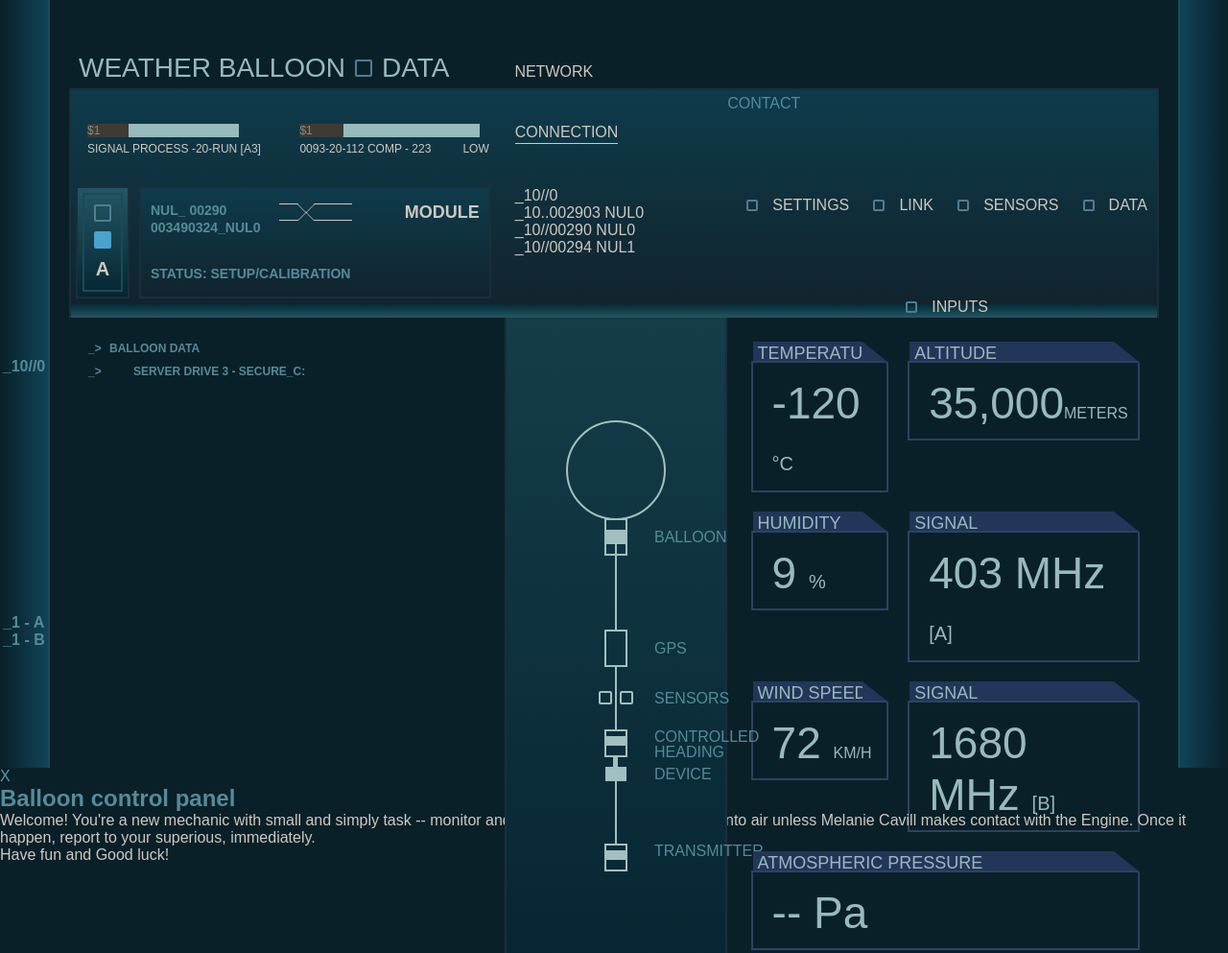
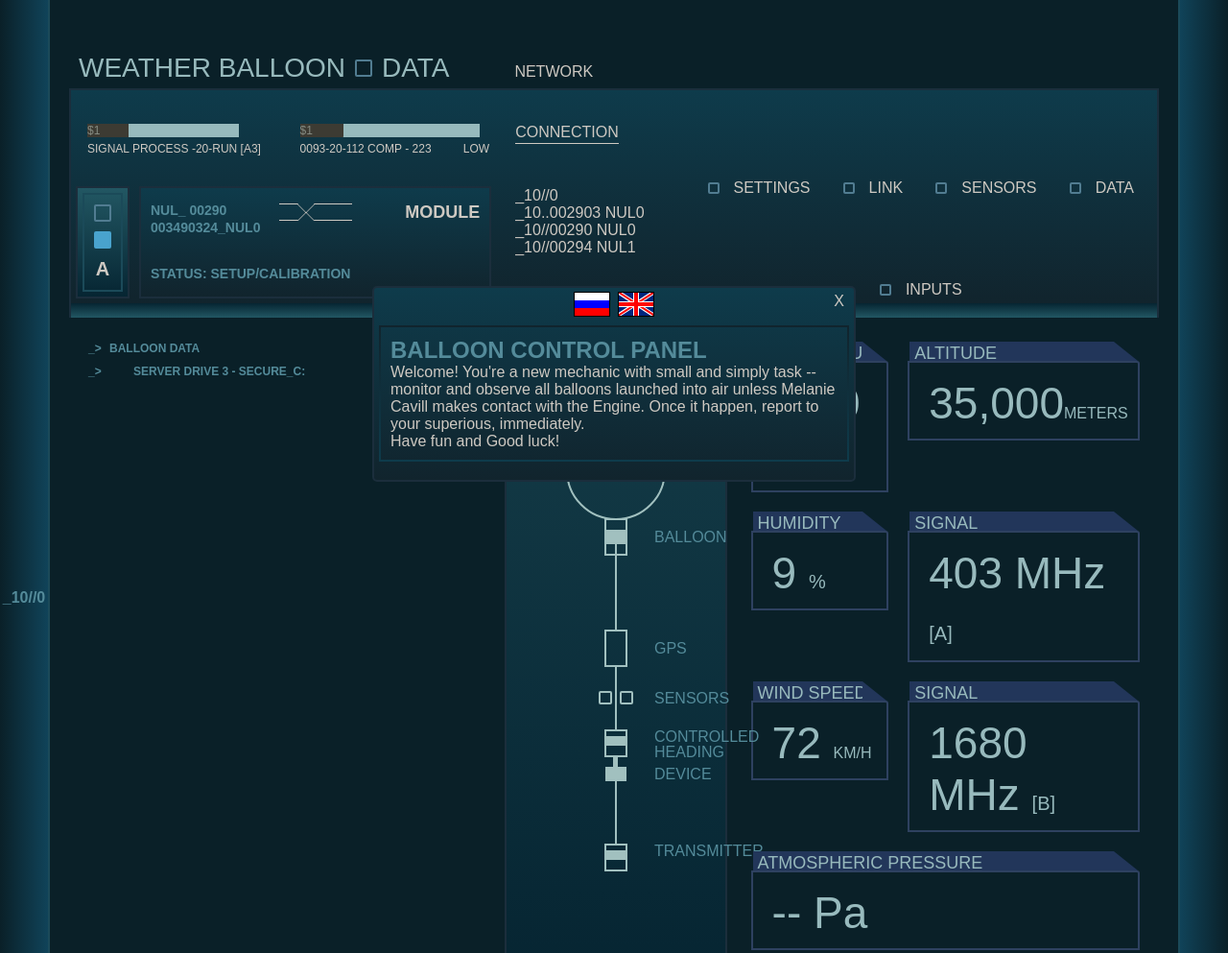
Before and after one commit to T02my/Wilford-Weather-Balloon, a plain HTML site: page index.html in a window 1280 px wide. Shown: the top 993 px of the page at 96% size. Drawn offline with Linux system fonts and the light colour scheme; a script that the page names is missing.

Commit message:
Add files via upload

```diff
--- a/css/style.css
+++ b/css/style.css
@@ -17,7 +17,7 @@ body {
 .container {
 	display: flex;
 	text-transform: uppercase;
-	height: 100vh;
+	min-height: 100vh;
 }
 
 .sidebar-left {
@@ -83,11 +83,13 @@ body {
 .line-2__menu:nth-child(2) {
 	display: flex;
     flex-direction: column;
-	width: 20%;
+	width: 15%;
 }
 
 .line-2__menu:nth-child(3) {
-	width: 40%;
+	display: flex;
+	flex-direction: column;
+	width: calc(45% - 1px);
 }
 
 .line-2__signal {
@@ -232,11 +234,18 @@ body {
 	padding-top: 45px;
 }
 
+.line-2__contact-msg {
+	display: none;
+	color: #E85B65;
+	font-size: 7EM;
+	letter-spacing: 1vw;
+}
+
 .line-2__navbar {
 	align-items: flex-end;
 	display: flex;
 	height: 100%;
-	justify-content: space-around;
+	justify-content: space-evenly;
 	flex-wrap: wrap;
 }
 .line-2__navbar li {
@@ -471,9 +480,8 @@ body {
 }
 
 .content__line-4 {
-	/*
 	background: linear-gradient(180deg, #0E3B4B, #11242D);
-	border: 2px #1b2e3c solid; */
+	border: 2px #1b2e3c solid;
     border-top: 0;
 	display: flex;
 	padding: 20px 30px;
@@ -500,6 +508,7 @@ body {
 .balloon-device {
 	display: flex;
 	flex-grow: 1;
+	font-size: 14px;
 	padding: 10px;
 	position: relative;
 }
@@ -512,8 +521,12 @@ body {
 	width: 100px;
 }
 
+.balloon-device:hover .balloon-device__text {
+	background-color: #668bff;
+}
+
 .balloon-device__text:after {
-	background: #0a2028;
+	background: #0E3B4B;
     border-top: 5px #233658 solid;
     border-right: 10px #233658 solid;
     border-left: 8px #233658 solid;
@@ -523,6 +536,13 @@ body {
     position: absolute;
     right: -11px;
     top: 0;
+}
+
+.balloon-device:hover .balloon-device__text:after {
+	border-top: 5px #668bff solid;
+    border-right: 10px #668bff solid;
+    border-left: 8px #668bff solid;
+    border-bottom: 8px #668bff solid;
 }
 
 .balloon-device__smallbox {
@@ -536,6 +556,11 @@ body {
 	height: 6px;
     margin: 0 5px 5px 0;
     width: 8px;
+}
+
+.balloon-device:hover .balloon-device__smallbox .smallbox__doublebox {
+	border-top: 8px #668bff solid;
+    border-bottom: 8px #668bff solid;
 }
 
 .configure__inner {
@@ -649,6 +674,163 @@ body {
     transform: rotate(-45deg);
 }
 
+
+/* welcome window */
+
+.welcome__window {
+	background: linear-gradient(180deg, #0E3B4B, #11242D);
+    border: 2px #1b2e3c solid;
+    border-radius: 5px;
+	height: 200px;
+    width: 500px;
+    position: absolute;
+    top: 0;
+    left: 0;
+    margin: auto;
+    right: 0;
+    bottom: 0;
+    transition: 0.5s ease-in-out;
+	animation-duration: 1s;
+	animation-fill-mode: both;
+	animation-name: fadeIn;
+}
+
+.window__close, .window__close2 {
+	color: #cec9c2;
+	top: 0;
+	right: 0;
+	margin: 5px 10px;
+	position: absolute;
+}
+
+.window__close:hover, .window__close2:hover {
+	color: white;
+}
+
+
+.window__inner {
+	border: 2px solid transparent;
+	border-image: linear-gradient(#11242D , #0E3B4B);
+	border-image-slice: 1;
+	margin: 5px;
+	padding: 10px;
+}
+
+.window__inner h2 {
+	text-transform: uppercase;
+}
+
+.window__language {
+	display: flex;
+    justify-content: center;
+}
+.window__language div {
+	margin: 5px;
+	outline: 1px black solid;
+	width: 36px;
+}
+
+.window__language div:hover {
+	outline: 1px grey solid;
+	cursor: pointer;
+}
+
+/* for the practice purpose, sorry for the repeating code up to modifiers */
+.language__ru {
+	border-top: 8px white solid;
+	border-bottom: 8px red solid;
+	background: blue;
+	height: 8px;
+}
+
+.language__eng {
+	background: #00257d;
+	height: 24px;
+	overflow: hidden;
+	position: relative;
+}
+
+.language__eng:before {
+	background: red;
+	content: '';
+	top: 0;
+	left: 16px;
+	height: 24px;
+    position: absolute;
+    width: 4px;
+    z-index: 100;
+}
+
+.language__eng:after {
+	background: red;
+	content: '';
+	top: 10px;
+	left: 0;
+	height: 4px;
+    position: absolute;
+    width: 36px;
+    z-index: 100;
+}
+
+.eng__cross1 {
+	position: absolute;
+    display: block;
+    height: 6px;
+    width: 36px;
+    background: white;
+    top: 9px;
+    z-index: 99;
+}
+.eng__cross2 {
+	position: absolute;
+    display: block;
+    height: 24px;
+    width: 6px;
+    background: white;
+    left: 15px;
+    z-index: 99;
+}
+
+.eng__cross3 {
+	background: white;
+    top: -11px;
+    left: 16px;
+    height: 45px;
+    position: absolute;
+    width: 4px;
+    transform: rotate(57deg);
+}
+.eng__cross4 {
+	background: white;
+    top: -11px;
+    left: 16px;
+    height: 45px;
+    position: absolute;
+    width: 4px;
+    transform: rotate(-57deg);
+}
+.eng__cross5 {
+    background: red;
+    top: -11px;
+    left: 17px;
+    height: 45px;
+    position: absolute;
+    width: 1.5px;
+    z-index: 98;
+    transform: rotate(57deg);
+}
+.eng__cross6 {
+    background: red;
+    top: -11px;
+    left: 17px;
+    height: 45px;
+    position: absolute;
+    width: 1.5px;
+    z-index: 98;
+    transform: rotate(-57deg);
+}
+
+
 /* modifiers */
 
 
@@ -678,9 +860,22 @@ body {
 	width: fit-content;
 }
 
-.active-pb {
+.active {
 	background-color: #4C67BC;
 }
+
+.balloon-device__text.active:after {
+	border-top: 5px #4C67BC solid;
+    border-right: 10px #4C67BC solid;
+    border-left: 8px #4C67BC solid;
+    border-bottom: 8px #4C67BC solid;
+}
+
+.active + .balloon-device__smallbox .smallbox__doublebox {
+	border-top: 8px #4C67BC solid;
+    border-bottom: 8px #4C67BC solid;
+}
+
 
 .balloon__circle-red {
 	background: #FC5752;
@@ -699,3 +894,21 @@ body {
 	background-color: #49A3CD;
 	padding: 7px;
 }
+
+/* Animations */
+
+@-webkit-keyframes fadeIn {
+	0% {opacity: 0;}
+	100% {opacity: 1;}
+}
+@keyframes fadeIn {
+	0% {opacity: 0;}
+	100% {opacity: 1;}
+}
+
+/* Media Queries */
+
+@media(min-width:576px){}
+@media(min-width:768px){}
+@media(min-width:992px){}
+@media(min-width:1200px){}
```
